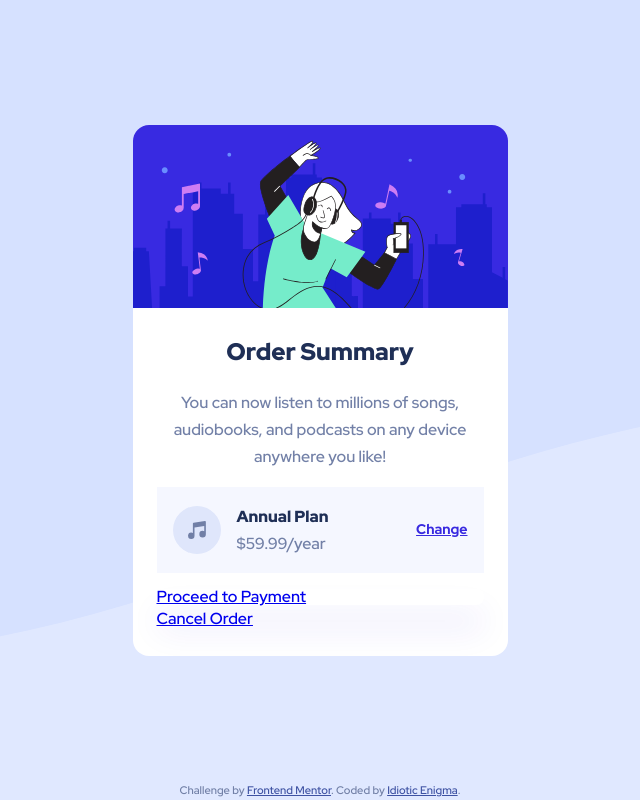
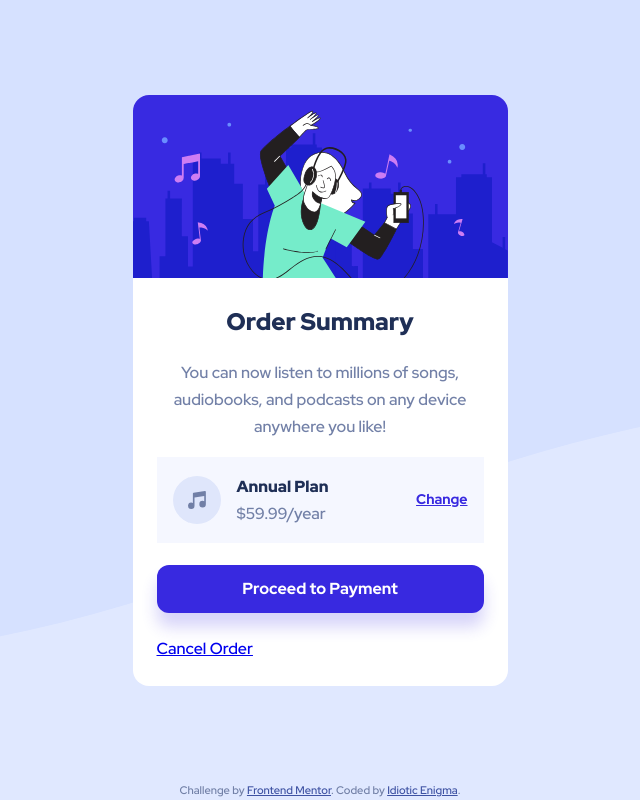
Before and after one commit to idiotic-enigma/order-summary-component, a website: page index.html in a window 1280 px wide. Shown: the whole page, without its empty margins (320-960 px from the left). Drawn offline with nearby package versions, Linux system fonts and the light colour scheme; files that its build step writes are made by us from their sources.

Commit message:
Changed sizing, colour and font styles

```diff
--- a/sass/components/_button.scss
+++ b/sass/components/_button.scss
@@ -3,12 +3,21 @@
 
 .btn {
 	display: block;
-	margin: 0 auto;
+	margin: 2.2rem 0;
 	border: none;
-	border-radius: $brd-large;
-	padding: 0;
-	box-shadow: $shd-light-soft;
+	border-radius: $brd-medium;
+	padding: 1.6rem 0;
+	box-shadow: $shd-dark-soft;
 	cursor: pointer;
 	font-size: $font-normal;
+	font-weight: 700;
+	text-align: center;
+	text-decoration: none;
 	line-height: 1;
+
+	/* 'Highlighted' variation */
+	&--highlight {
+		background-color: $col-first;
+		color: $gry-light-1;
+	}
 }
```
